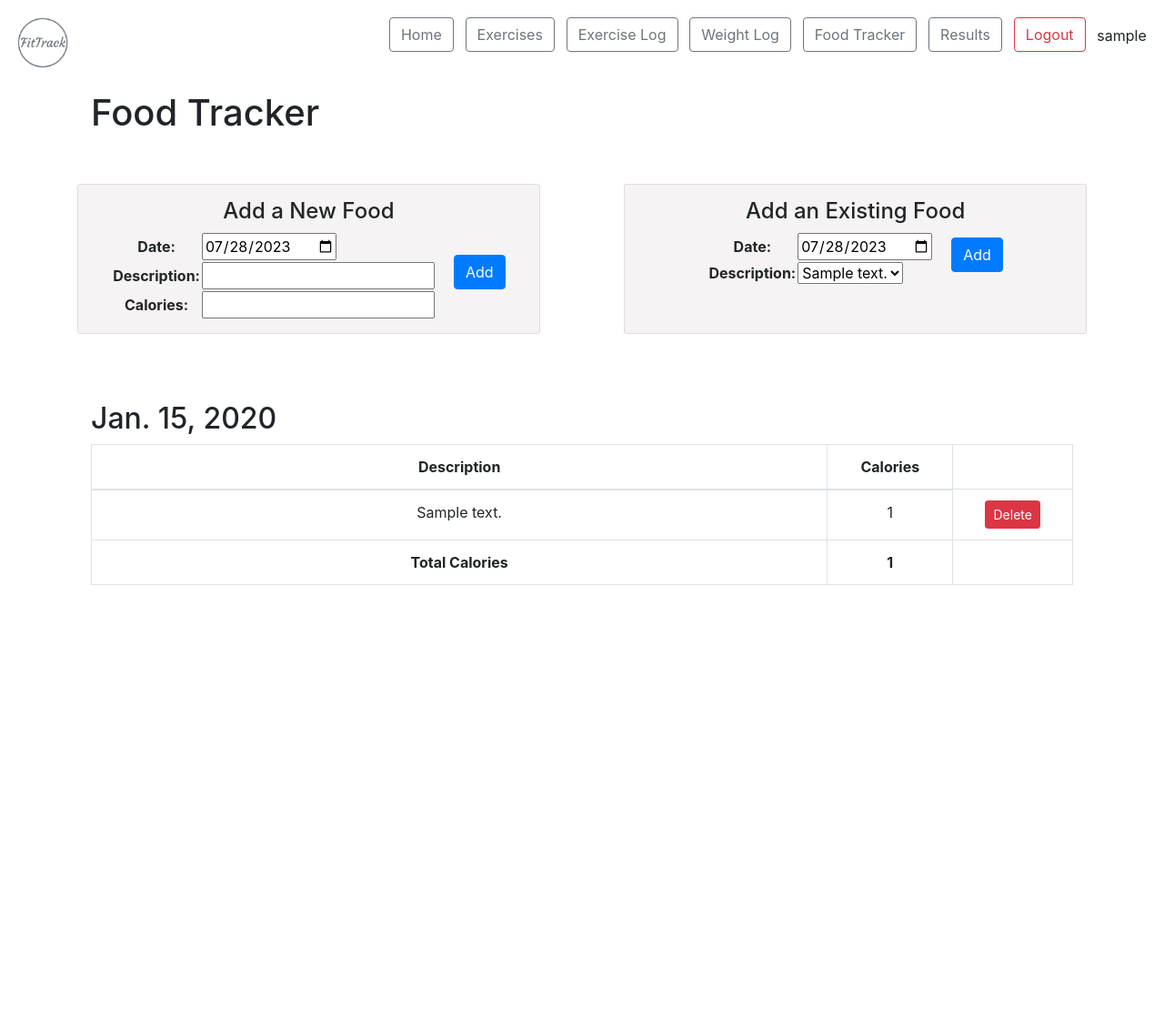
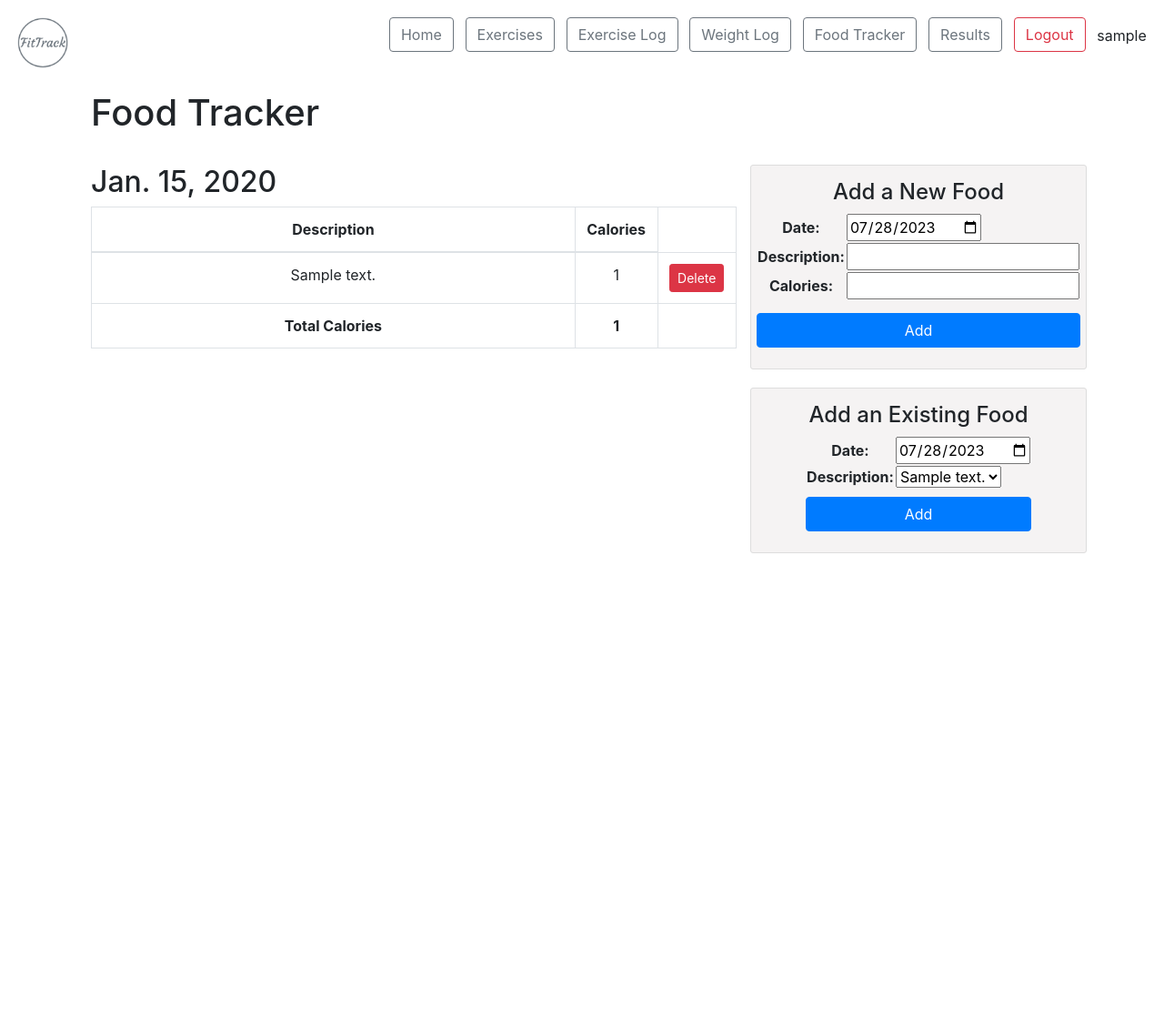
Before and after one commit to Lemetist/ActivityWatch, a Django app: page /foodtracker/ in a window 1280 px wide. Shown: the top 1121 px of the page at 91% size. After the commit the page ends 608 px from the top, so only its background shows below. Run offline with Django 3.2, Linux system fonts and the light colour scheme; a user stored in the database is signed in; tables that the repository leaves empty hold one stand-in row (values such as "Sample post"); some libraries are stand-ins or nearby versions.

Commit message:
Reorganization of Food Tracker and tidying of code

```diff
--- a/app/forms.py
+++ b/app/forms.py
@@ -35,7 +35,7 @@ class DateInput(forms.DateInput):
 
 class FoodForm(forms.Form):
     date = forms.DateField(widget=DateInput, initial=timezone.now) #^[a-zA-Z0-9]([\w .]*[a-zA-Z0-9])+$
-    description = forms.CharField(label="Description", max_length=40, validators=[RegexValidator('^[\w .,()+-]+$', message='Description must be alphanumeric', code='invalid_desc')])
+    description = forms.CharField(label="Description", max_length=31, validators=[RegexValidator('^[\w .,()+-]+$', message='Description must be alphanumeric', code='invalid_desc')])
     calories = forms.IntegerField(label="Calories")
 
 class FoodFormTheSecond(forms.Form):
--- a/app/models.py
+++ b/app/models.py
@@ -29,7 +29,7 @@ class WeightLog(models.Model):
 
 class Food_Entry(models.Model):
     date = models.DateField(default=timezone.now)
-    description = models.CharField(max_length=40)
+    description = models.CharField(max_length=31)
     calories = models.PositiveIntegerField()
     user = models.ForeignKey(User, on_delete=models.CASCADE)
 
--- a/app/templates/app/base.html
+++ b/app/templates/app/base.html
@@ -26,6 +26,13 @@
         .nav-btn{
             float: right;
             margin: 0.5vw;
+        }
+        .fade {
+            animation: fadeinout 4s linear 1 forwards;
+        }
+        @keyframes fadeinout {
+            0% { opacity: 0; }
+            100% { opacity: 1; }
         }
         @media screen and (max-width: 910px){
             .nav-btn{
--- a/app/templates/app/foodtracker.html
+++ b/app/templates/app/foodtracker.html
@@ -2,37 +2,18 @@
 {% load static %}
 
 {% block style %}
-    .nav{
-        display: inline-block;
+    .header {
+        margin-bottom: 3%;
+    }
+    .boxes {
         width: 100%;
-        padding: 1%;
-    }
-    .btn-outline-secondary{
-        float: right;
-        margin: 0.5vw;
-    }
-    .btn-outline-primary {
-        float: right;
-        margin: 0.5vw;
-    }
-    .logo{
-        display: block;
-        height: 56px;
-        width: auto;
-        float: left;
-    }
-    .boxes{
-        <!-- margin-left: 5%; -->
-        <!-- margin-right: 5%; -->
-        <!-- margin-top: 2%; -->
-        width: 95%;
         height: 700px;
         overflow-x: hidden;
         overflow-y: auto;
-        <!-- border: 1px solid black; -->
     }
     .add {
-        margin-left: 10px;
+        margin-top: 2%;
+        width: 100%;
     }
     .date {
         float: left;
@@ -46,56 +27,23 @@
         margin-top: 5%;
         margin-bottom: 5%;
     }
-    .fade {
-        animation: fadeinout 4s linear 1 forwards;
-    }
     .content-section {
         background: #f5f3f3;
         padding: 15px 20px;
         border: 1px solid #dddddd;
         border-radius: 3px;
         margin-bottom: 20px;
+        width: 100%;
     }
     .delete-btn {
         display: block;
         margin: auto;
     }
-    @keyframes fadeinout {
-        0% { opacity: 0; }
-        100% { opacity: 1; }
-    }
-    @media screen and (max-width: 630px){
-        .btn-outline-secondary{
-            width: 100%;
-        }
-        .btn-outline-primary {
-            width: 100%;
-        }
-        .logo-div {
-            display: flex;
-            justify-content: center;
-            margin-bottom: 0.5vw;
-        }
-        .box1-img{
-            float: none;
-            margin-right: 0;
-            justify-content: center;
-            margin-top: 5%;
-            margin-bottom: 5%;
-        }
-        .box2-img{
-            float: none;
-            margin-left: 0;
-            justify-content: center;
-            margin-top: 5%;
-            margin-bottom: 5%;
-        }
-    }
 {% endblock style %}
 
 {% block body %}
+
     <div class="container">
-        <h1>Food Tracker</h1>
 
         {% for message in messages %}
             <div class="alert alert-{{ message.tags }} fade" role="alert">
@@ -103,44 +51,11 @@
             </div>
         {% endfor %}
 
-        <div class="add-form">
+        <h1 class="header">Food Tracker</h1>
+
         <div class="row">
-                <div class="col content-section">
-                    <div class="centered-div">
-                        <h4>Add a New Food</h4>
-                    </div>
-                    <div class="centered-div">
-                        <form class="form-inline" action="" method="post">
-                            {% csrf_token %}
-                            <table>
-                                {{ form }}
-                            </table>
-                            <div class="add">
-                                <button type="submit" name="sub_btn_1" class="add btn btn-primary mb-2">Add</button>
-                            </div>
-                        </form>
-                    </div>
-                </div>
-                <div class="col-1"></div>
-                <div class="col content-section">
-                    <div class="centered-div">
-                        <h4>Add an Existing Food</h4>
-                    </div>
-                    <div class="centered-div">
-                        <form class="form-inline" action="" method="post">
-                            {% csrf_token %}
-                            <table>
-                                {{ form_2 }}
-                            </table>
-                            <div class="add">
-                                <button type="submit" name="sub_btn_2" class="add btn btn-primary mb-2">Add</button>
-                            </div>
-                        </form>
-                    </div>
-                </div>
-            </div>
-        </div>
 
+            <div class="col-8">
                 <div class="boxes">
                     {% if not data %}
                         <div class="centered-div">
@@ -160,14 +75,12 @@
                         </div>
                         <table class="table table-bordered">
                             <thead>
-                        <!-- <th style="text-align: center" scope="col">Time</th> -->
                                 <th style="text-align: center" scope="col">Description</th>
                                 <th style="text-align: center" scope="col">Calories</th>
                             </thead>
                             <tbody>
                                 {% for f in foods %}
                                     <tr>
-                                <!-- <td style="text-align: center">{{ f.time }}</td> -->
                                         <td width="75%"style="text-align: center">{{ f.description }}</td>
                                         <td style="text-align: center">{{ f.calories }}</td>
                                         <td>
@@ -193,5 +106,57 @@
                 </div>
             </div>
 
+            <div class="col-4">
+                <div class="row">
+                    <div class="content-section">
+                        <div class="centered-div">
+                            <h4>Add a New Food</h4>
+                        </div>
+                        <div class="centered-div">
+                            <form class="form-inline" action="" method="post">
+                                {% csrf_token %}
+                                <div class="col">
+                                    <div class="row">
+                                        <table>
+                                            {{ form }}
+                                        </table>
+                                    </div>
+                                    <div class="row">
+                                        <div class="add">
+                                            <button type="submit" name="sub_btn_1" class="add btn btn-block btn-primary mb-2">Add</button>
+                                        </div>
+                                    </div>
+                                </div>
+                            </form>
+                        </div>
+                    </div>
+                    <div class="content-section">
+                        <div class="centered-div">
+                            <h4>Add an Existing Food</h4>
+                        </div>
+                        <div class="centered-div">
+                            <form class="form-inline" action="" method="post">
+                                {% csrf_token %}
+                                <div class="col">
+                                    <div class="row">
+                                        <table>
+                                            {{ form_2 }}
+                                        </table>
+                                    </div>
+                                    <div class="row">
+                                        <div class="add">
+                                            <button type="submit" name="sub_btn_2" class="add btn btn-block btn-primary mb-2">Add</button>
+                                        </div>
+                                    </div>
+                                </div>
+                            </form>
+                        </div>
+                    </div>
+                </div>
+            </div>
+
+        </div>
+
+    </div>
 
 {% endblock body %}
```
Lines whose indentation alone changed are shown as unchanged.
